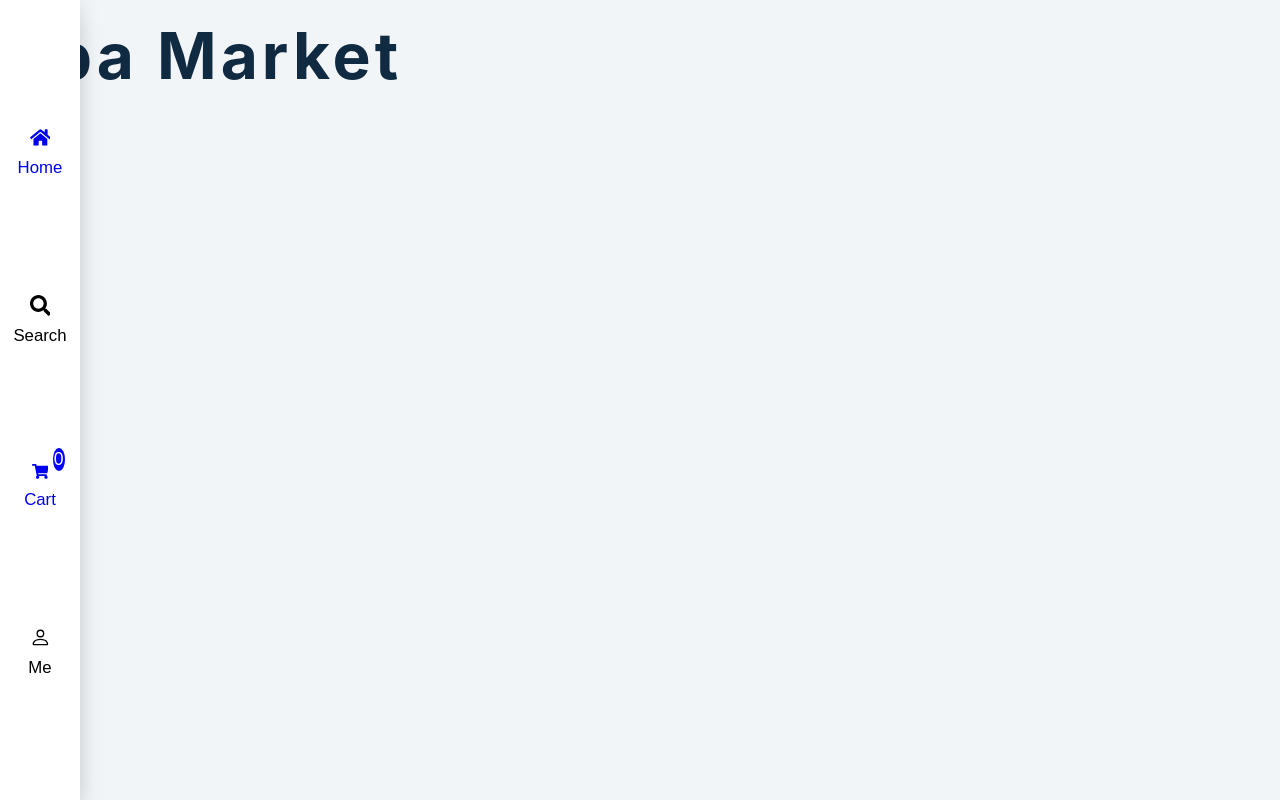
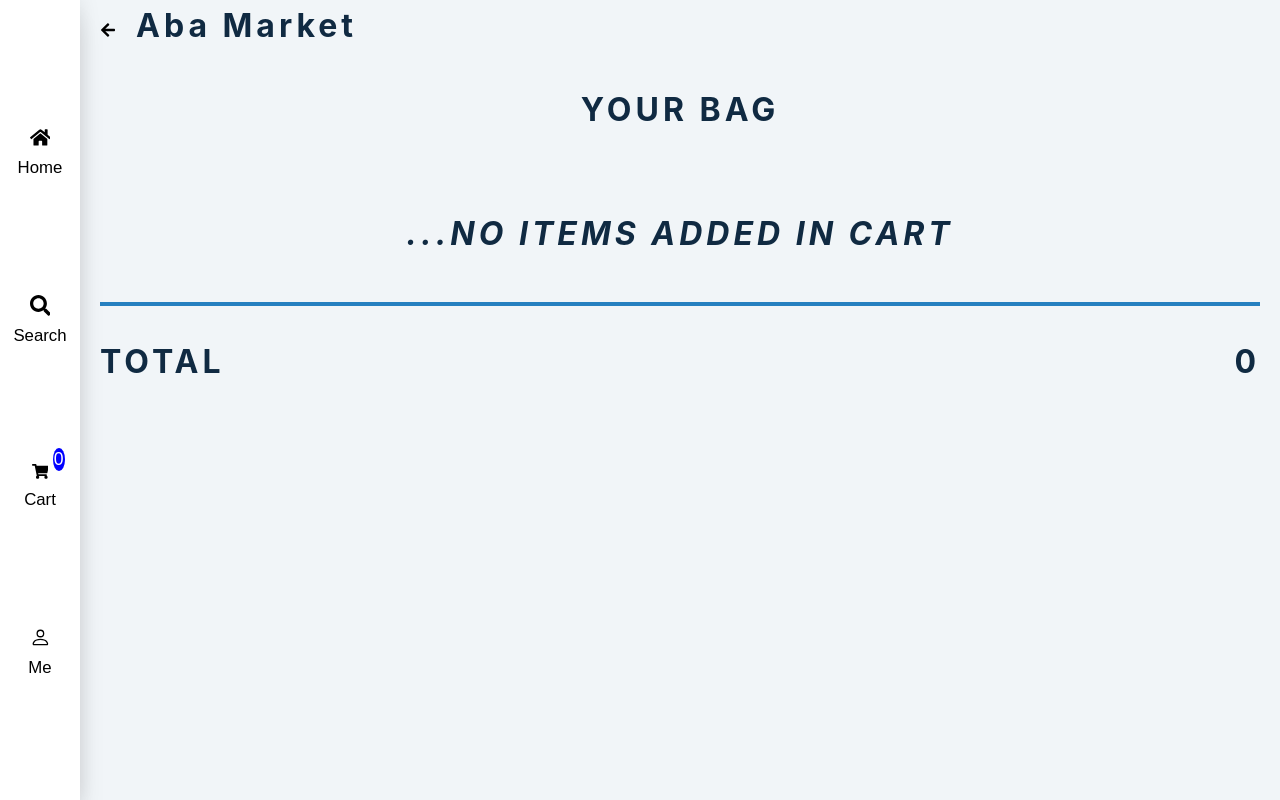
Before and after one commit to melvinUGO/Aba-market-E-COMMERCE-, a React (Create React App) app: page /cart in a window 1280 px wide. Built offline with nearby package versions, Linux system fonts and the light colour scheme.

Commit message:
cart page

```diff
--- /dev/null
+++ b/src/components/CartContainer.js
@@ -0,0 +1,52 @@
+import React from "react";
+import { FaArrowUp, FaArrowDown } from "react-icons/fa";
+import { useGlobalcontext } from "../context";
+
+const CartContainer = () => {
+  const { cart, increase, decrease, remove } = useGlobalcontext();
+  const cartItems = cart.filter((item) => item.amount > 0);
+
+  if (cartItems.length < 1) {
+    return (
+      <h3>
+        <em>...no items added in cart</em>
+      </h3>
+    );
+  }
+  return (
+    <>
+      {cartItems.map((item) => {
+        const { title, id, price, img, amount, category } = item;
+        return (
+          <article className="products-item cart-item">
+            <div className="img-container">
+              <img src={img} alt={title} />
+            </div>
+            <div>
+              <h4>{title}</h4>
+              <h4 className="price">₦{price}</h4>
+              {/* remove button */}
+              <button className="remove-btn" onClick={() => remove(id)}>
+                remove
+              </button>
+            </div>
+            <div>
+              {/* increase amount */}
+              <button className="amount-btn" onClick={() => increase(id)}>
+                <FaArrowUp />
+              </button>
+              {/* amount */}
+              <p className="amount">{amount}</p>
+              {/* decrease amount */}
+              <button className="amount-btn" onClick={() => decrease(id)}>
+                <FaArrowDown />
+              </button>
+            </div>
+          </article>
+        );
+      })}
+    </>
+  );
+};
+
+export default CartContainer;
--- a/src/components/Navbar.js
+++ b/src/components/Navbar.js
@@ -10,7 +10,7 @@ const Navbar = () => {
     <section className="navbar-container">
       <div className="navbar">
         <button className="nav-btn">
-          <Link to="/">
+          <Link to="/" className="btn">
             <div>
               <FaHome />
             </div>
@@ -24,7 +24,7 @@ const Navbar = () => {
           Search
         </button>
         <button className="nav-btn">
-          <Link to="/cart">
+          <Link to="/cart" className="btn">
             <div>
               <FaShoppingCart />
             </div>
--- a/src/components/ProductsContainer.js
+++ b/src/components/ProductsContainer.js
@@ -2,8 +2,8 @@ import React from "react";
 import { useGlobalcontext } from "../context";
 import { FaGreaterThan, FaLessThan } from "react-icons/fa";
 
-const CartContainer = () => {
-  const { cart, addToCart } = useGlobalcontext();
+const ProductsContainer = () => {
+  const { cart, increase } = useGlobalcontext();
   return (
     <section className="products-container">
       {cart.map((item) => {
@@ -14,8 +14,8 @@ const CartContainer = () => {
               <h4>{title}</h4>
               <p>{category}</p>
               <div className="price-container">
-                <p className="price">{`₦ ${price}`}</p>
-                <button className="add-btn" onClick={() => addToCart(id)}>
+                <p className="price">₦{price}</p>
+                <button className="add-btn" onClick={() => increase(id)}>
                   +
                 </button>
               </div>
@@ -30,4 +30,4 @@ const CartContainer = () => {
   );
 };
 
-export default CartContainer;
+export default ProductsContainer;
--- a/src/context.js
+++ b/src/context.js
@@ -1,4 +1,4 @@
-import React, { useContext, useReducer } from "react";
+import React, { useContext, useEffect, useReducer } from "react";
 import { data } from "./data";
 import reducer from "./reducer";
 
@@ -17,14 +17,30 @@ const AppProvider = ({ children }) => {
     dispatch({ type: "FILTER", payload: category });
   };
 
-  const addToCart = (id) => {
-    dispatch({ type: "ADD_TO_CART", payload: id });
+  const increase = (id) => {
+    dispatch({ type: "INCREASE", payload: id });
     console.log(state);
   };
 
+  const decrease = (id) => {
+    dispatch({ type: "DECREASE", payload: id });
+  };
+
+  const remove = (id) => {
+    dispatch({ type: "REMOVE", payload: id });
+  };
+
+  const handleTotal = () => {
+    dispatch({ type: "TOTAL" });
+  };
+
+  useEffect(() => {
+    handleTotal();
+  }, [state.amount]);
+
   return (
     <AppContext.Provider
-      value={{ ...state, handleFilter, filterBtns, addToCart }}
+      value={{ ...state, handleFilter, filterBtns, increase, decrease, remove }}
     >
       {children}
     </AppContext.Provider>
--- a/src/index.css
+++ b/src/index.css
@@ -96,6 +96,10 @@ p {
   }
 }
 
+.btn {
+  color: black;
+}
+
 /**** navbar */
 
 .navbar-container {
@@ -192,13 +196,15 @@ header h3 {
 .products-item {
   display: flex;
   justify-content: space-between;
-  width: 85%;
+  align-items: center;
+  width: 95%;
   height: 230px;
   margin: 20px auto;
   padding: 15px;
   box-shadow: 0px 20px 25px rgb(0 0 0 / 0.1), 0px -1px 20px rgb(0 0 0 / 0.1);
   border-radius: 30px;
   background-color: white;
+  overflow: hidden;
 }
 
 .products-item:nth-last-child(1) {
@@ -206,7 +212,8 @@ header h3 {
 }
 
 .img-container {
-  width: 50%;
+  width: 35%;
+  height: 100%;
   padding-top: 20px;
 }
 
@@ -245,6 +252,45 @@ header h3 {
   font-weight: bold;
 }
 
+/* cart page styles */
+.cart-section {
+  padding: 10px 20px;
+}
+
+.cart-title {
+  display: flex;
+  align-items: center;
+  width: 100%;
+  gap: 20px;
+}
+
+.cart-container h3 {
+  text-align: center;
+  text-transform: uppercase;
+  padding: 40px 0;
+}
+
+.remove-btn {
+  border: none;
+  background-color: transparent;
+  letter-spacing: 3px;
+  color: var(--clr-primary);
+}
+
+.amount-btn {
+  border: none;
+  color: var(--clr-primary);
+  background-color: transparent;
+}
+
+.cart-total {
+  display: flex;
+  justify-content: space-between;
+  align-items: center;
+  border-top: 4px solid var(--clr-primary);
+  margin-bottom: 60px;
+}
+
 /* media queries */
 @media screen and (max-width: 300px) {
   .navbar {
@@ -266,6 +312,14 @@ header h3 {
 
   .add-btn {
     padding: 7px;
+  }
+
+  .cart-section {
+    padding: 5px;
+  }
+
+  .products-item {
+    width: 90%;
   }
 }
 
@@ -294,6 +348,7 @@ header h3 {
 
   .products-item {
     height: 300px;
+    width: 80%;
   }
 
   .products-item:nth-last-child(1) {
@@ -301,15 +356,15 @@ header h3 {
   }
 
   .info h4 {
-    font-size: 2.1rem;
+    font-size: 1.3rem;
   }
 
   .info p {
-    font-size: 2rem;
+    font-size: 1.3rem;
   }
 
   .price-container .price {
-    font-size: 2rem;
+    font-size: 1.5rem;
     padding-top: 15px;
   }
 
@@ -358,4 +413,18 @@ header h3 {
   .products-item:nth-last-child(1) {
     margin-bottom: 0;
   }
+
+  .cart-section {
+    margin-left: 80px;
+    max-width: 3000px;
+  }
+
+  .cart-title {
+    padding-right: 550px;
+  }
+
+  .cart-item {
+    width: 60%;
+    padding-right: 100px;
+  }
 }
--- a/src/pages/Cart.js
+++ b/src/pages/Cart.js
@@ -3,17 +3,26 @@ import { Link } from "react-router-dom";
 import { FaArrowLeft } from "react-icons/fa";
 import { useGlobalcontext } from "../context";
 
+import CartContainer from "../components/CartContainer";
+
 export const Cart = () => {
-  const { cart } = useGlobalcontext();
+  const { total } = useGlobalcontext();
   return (
     <section className="cart-section">
       <div className="cart-title">
-        <Link to="/">
+        <Link to="/" className="btn">
           <FaArrowLeft />
         </Link>
-        <h1>Aba Market</h1>
+        <h3>Aba Market</h3>
       </div>
-      <div className="cart-container"></div>
+      <div className="cart-container">
+        <h3>your bag</h3>
+        <CartContainer />
+        <div className="cart-total">
+          <h3>total</h3>
+          <h3>{total}</h3>
+        </div>
+      </div>
     </section>
   );
 };
--- a/src/reducer.js
+++ b/src/reducer.js
@@ -12,7 +12,7 @@ const reducer = (state, action) => {
     };
   }
 
-  if (action.type === "ADD_TO_CART") {
+  if (action.type === "INCREASE") {
     const temp = state.cart.map((item) => {
       if (item.id === action.payload) {
         return { ...item, amount: item.amount + 1 };
@@ -22,7 +22,38 @@ const reducer = (state, action) => {
     return { ...state, cart: temp, amount: state.amount + 1 };
   }
 
-  return state;
+  if (action.type === "DECREASE") {
+    const temp = state.cart.map((item) => {
+      if (item.id === action.payload) {
+        return { ...item, amount: item.amount - 1 };
+      }
+      return item;
+    });
+    return { ...state, cart: temp, amount: state.amount - 1 };
+  }
+
+  if (action.type === "TOTAL") {
+    let { total, amount } = state.cart.reduce(
+      (cartTotal, cartItem) => {
+        const { price, amount } = cartItem;
+        const newTotal = price * amount;
+        cartTotal.total += newTotal;
+        cartTotal.amount += amount;
+        return cartTotal;
+      },
+      { total: 0, amount: 0 }
+    );
+    return { ...state, total, amount };
+  }
+
+  if (action.type === "REMOVE") {
+    return {
+      ...state,
+      cart: state.cart.filter((cartItem) => cartItem.id !== action.payload),
+    };
+  }
+
+  throw new Error("no matching action type");
 };
 
 export default reducer;
```
